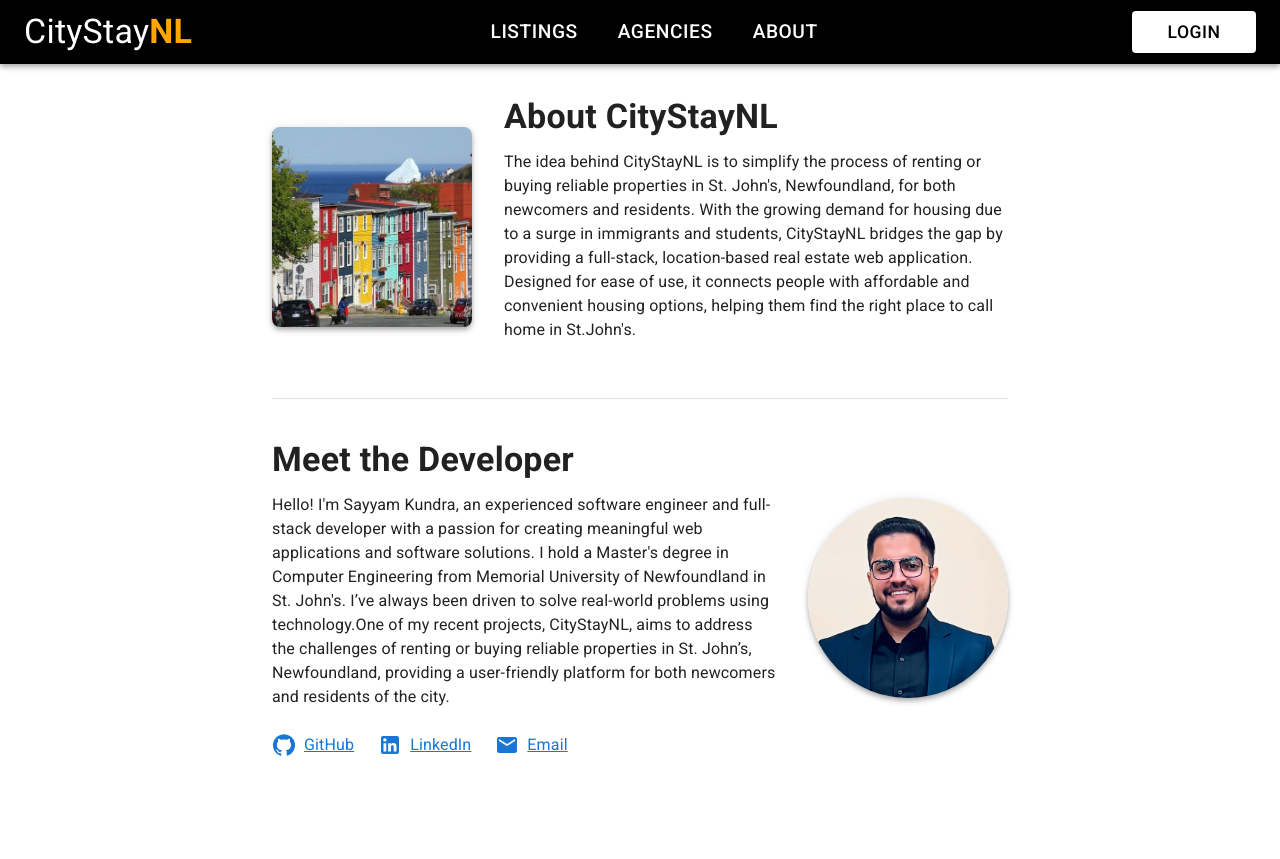
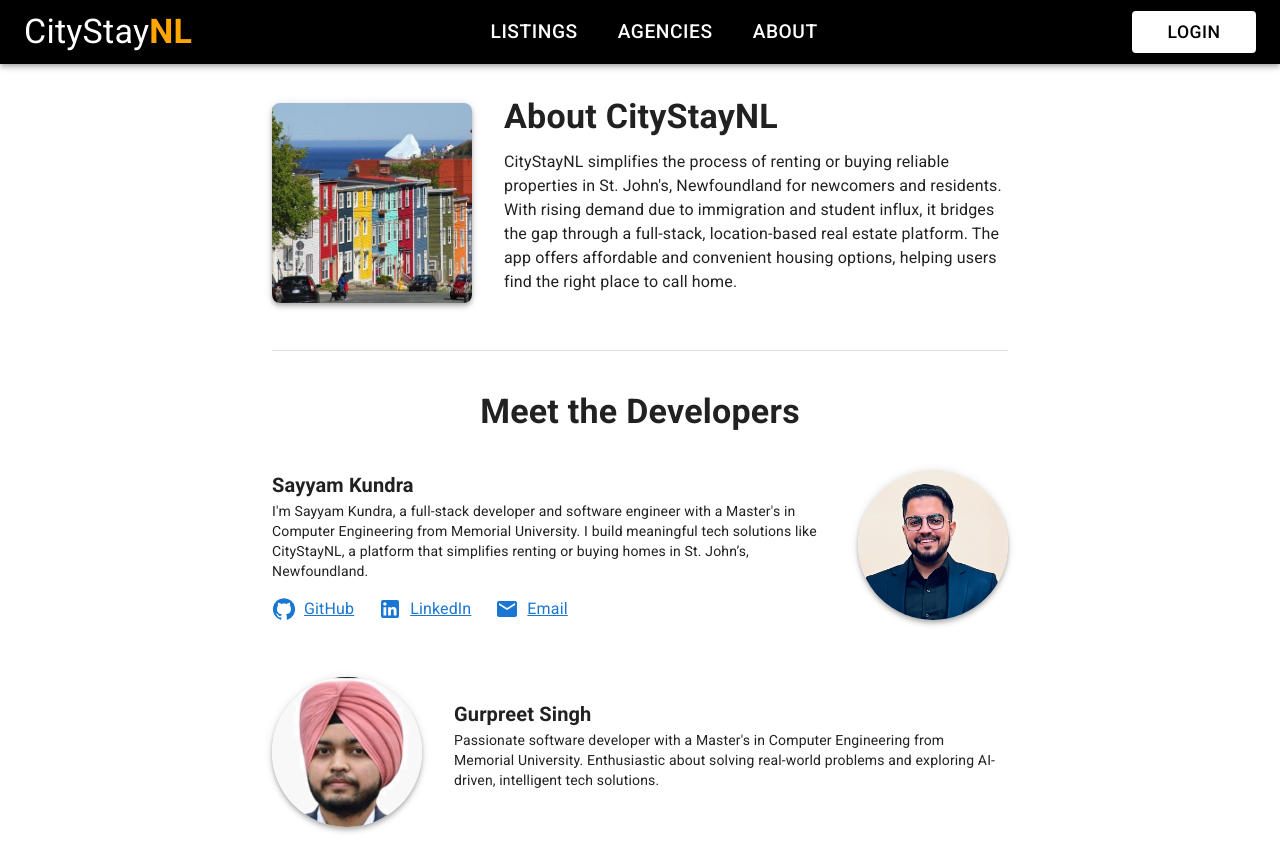
Before and after one commit to sayyam44/CityStay-Frontend, a React (Create React App) app: page /about in a window 1280 px wide. Before the commit the page ends 800 px from the top, so only its background shows below. Built offline with nearby package versions, Linux system fonts and the light colour scheme.

Commit message:
about_page

```diff
--- a/src/components/About.js
+++ b/src/components/About.js
@@ -1,135 +1,221 @@
+// import React from "react";
+// import { Box, Typography, Avatar, Link, Divider, useTheme } from "@mui/material";
+// import { GitHub, LinkedIn, Email } from "@mui/icons-material";
+// import citystaynl from './Assets/citystaynl.jpg';
+// import profile from './Assets/profile.jpg';
+
+
+// function About() {
+//   const theme = useTheme();
+
+//   return (
+//     <Box sx={{
+//       maxWidth: 800,
+//       margin: "0 auto",
+//       padding: 4,
+//       display: "flex",
+//       flexDirection: "column",
+//       gap: 3
+//     }}>
+//       {/* Top Section - About CityStayNL */}
+//       <Box sx={{
+//         display: "flex",
+//         flexDirection: { xs: "column", md: "row" },
+//         gap: 4,
+//         alignItems: "center"
+//       }}>
+//         <Box
+//           component="img"
+//           src={citystaynl}
+//           sx={{
+//             width: 200,
+//             height: 200,
+//             borderRadius: 2,
+//             boxShadow: theme.shadows[4],
+//             objectFit: 'cover'
+//           }}
+//         />
+//         <Box>
+//           <Typography variant="h4" gutterBottom sx={{ fontWeight: "bold" }}>
+//             About CityStayNL
+//           </Typography>
+//           <Typography variant="body1" paragraph>
+//           The idea behind CityStayNL is to simplify the process of renting or
+//           buying reliable properties in St. John's, Newfoundland, for
+//           both newcomers and residents. With the growing demand for
+//           housing due to a surge in immigrants and students, CityStayNL
+//           bridges the gap by providing a full-stack, location-based real estate
+//           web application. Designed for ease of use, it connects people
+//           with affordable and convenient housing options, helping them
+//           find the right place to call home in St.John's.
+//           </Typography>
+//         </Box>
+//       </Box>
+
+//       <Divider sx={{ my: 2 }} />
+
+//       {/* Bottom Section - About Developer */}
+//       <Box sx={{
+//         display: "flex",
+//         flexDirection: { xs: "column", md: "row" },
+//         gap: 4,
+//         alignItems: "center"
+//       }}>
+//         <Box sx={{ textAlign: { xs: "center", md: "left" } }}>
+//           <Typography variant="h4" gutterBottom sx={{ fontWeight: "bold" }}>
+//             Meet the Developer
+//           </Typography>
+//           <Typography variant="body1" paragraph>
+//           Hello! I'm Sayyam Kundra, an experienced software
+//           engineer and full-stack developer with a passion
+//           for creating meaningful web applications and software
+//           solutions. I hold a Master's degree in Computer
+//           Engineering from Memorial University of Newfoundland
+//           in St. John's. I’ve always been driven to solve
+//            real-world problems using technology.One of my
+//            recent projects, CityStayNL, aims to address the
+//            challenges of renting or buying reliable properties
+//            in St. John’s, Newfoundland, providing a
+//            user-friendly platform for both newcomers and
+//            residents of the city.
+//           </Typography>
+//           <Box sx={{
+//             display: "flex",
+//             gap: 3,
+//             mt: 3,
+//             justifyContent: { xs: "center", md: "flex-start" },
+//             flexWrap: 'wrap'
+//           }}>
+//             <Link
+//               href="https://github.com/sayyam44"
+//               target="_blank"
+//               rel="noopener"
+//               sx={{
+//                 display: "flex",
+//                 alignItems: "center",
+//                 textDecoration: 'underline'
+//               }}
+//             >
+//               <GitHub sx={{ mr: 1 }} /> GitHub
+//             </Link>
+//             <Link
+//               href="https://www.linkedin.com/in/sayyamkundra44/"
+//               target="_blank"
+//               rel="noopener"
+//               sx={{
+//                 display: "flex",
+//                 alignItems: "center",
+//                 textDecoration: 'underline'
+//               }}
+//             >
+//               <LinkedIn sx={{ mr: 1 }} /> LinkedIn
+//             </Link>
+//             <Link
+//               href="mailto:skundra@mun.ca"
+//               sx={{
+//                 display: "flex",
+//                 alignItems: "center",
+//                 textDecoration: 'underline'
+//               }}
+//             >
+//               <Email sx={{ mr: 1 }} /> Email
+//             </Link>
+//           </Box>
+//         </Box>
+//         <Avatar
+//           src={profile}
+//           sx={{
+//             width: 200,
+//             height: 200,
+//             boxShadow: theme.shadows[4]
+//           }}
+//         />
+//       </Box>
+//     </Box>
+//   );
+// }
+
+// export default About;
+
+
+          // The idea behind CityStayNL is to simplify the process of renting or
+          // buying reliable properties in St. John's, Newfoundland, for
+          // both newcomers and residents. With the growing demand for
+          // housing due to a surge in immigrants and students, CityStayNL
+          // bridges the gap by providing a full-stack, location-based real estate
+          // web application. Designed for ease of use, it connects people
+          // with affordable and convenient housing options, helping them
+          // find the right place to call home in St.John's.
+
+
+          // Hello! I'm Sayyam Kundra, an experienced software
+          // engineer and full-stack developer with a passion
+          // for creating meaningful web applications and software
+          // solutions. I hold a Master's degree in Computer
+          // Engineering from Memorial University of Newfoundland
+          // in St. John's. I’ve always been driven to solve
+          //  real-world problems using technology.One of my
+          //  recent projects, CityStayNL, aims to address the
+          //  challenges of renting or buying reliable properties
+          //  in St. John’s, Newfoundland, providing a
+          //  user-friendly platform for both newcomers and
+          //  residents of the city.
+
 import React from "react";
 import { Box, Typography, Avatar, Link, Divider, useTheme } from "@mui/material";
 import { GitHub, LinkedIn, Email } from "@mui/icons-material";
 import citystaynl from './Assets/citystaynl.jpg';
 import profile from './Assets/profile.jpg';
-
+import dev2 from './Assets/dev2.jpg'; // ✅ Add the second developer's image
 
 function About() {
   const theme = useTheme();
 
   return (
-    <Box sx={{
-      maxWidth: 800,
-      margin: "0 auto",
-      padding: 4,
-      display: "flex",
-      flexDirection: "column",
-      gap: 3
-    }}>
+    <Box sx={{ maxWidth: 800, margin: "0 auto", padding: 4, display: "flex", flexDirection: "column", gap: 3 }}>
       {/* Top Section - About CityStayNL */}
-      <Box sx={{
-        display: "flex",
-        flexDirection: { xs: "column", md: "row" },
-        gap: 4,
-        alignItems: "center"
-      }}>
-        <Box
-          component="img"
-          src={citystaynl}
-          sx={{
-            width: 200,
-            height: 200,
-            borderRadius: 2,
-            boxShadow: theme.shadows[4],
-            objectFit: 'cover'
-          }}
-        />
+      <Box sx={{ display: "flex", flexDirection: { xs: "column", md: "row" }, gap: 4, alignItems: "center" }}>
+        <Box component="img" src={citystaynl} sx={{ width: 200, height: 200, borderRadius: 2, boxShadow: theme.shadows[4], objectFit: 'cover' }} />
         <Box>
-          <Typography variant="h4" gutterBottom sx={{ fontWeight: "bold" }}>
-            About CityStayNL
-          </Typography>
+          <Typography variant="h4" gutterBottom sx={{ fontWeight: "bold" }}>About CityStayNL</Typography>
           <Typography variant="body1" paragraph>
-          The idea behind CityStayNL is to simplify the process of renting or
-          buying reliable properties in St. John's, Newfoundland, for
-          both newcomers and residents. With the growing demand for
-          housing due to a surge in immigrants and students, CityStayNL
-          bridges the gap by providing a full-stack, location-based real estate
-          web application. Designed for ease of use, it connects people
-          with affordable and convenient housing options, helping them
-          find the right place to call home in St.John's.
+          CityStayNL simplifies the process of renting or buying reliable properties in St. John's, Newfoundland for newcomers and residents.
+          With rising demand due to immigration and student influx, it bridges the gap through a full-stack, location-based real estate platform.
+          The app offers affordable and convenient housing options, helping users find the right place to call home.
           </Typography>
         </Box>
       </Box>
 
       <Divider sx={{ my: 2 }} />
 
-      {/* Bottom Section - About Developer */}
-      <Box sx={{
-        display: "flex",
-        flexDirection: { xs: "column", md: "row" },
-        gap: 4,
-        alignItems: "center"
-      }}>
-        <Box sx={{ textAlign: { xs: "center", md: "left" } }}>
-          <Typography variant="h4" gutterBottom sx={{ fontWeight: "bold" }}>
-            Meet the Developer
-          </Typography>
-          <Typography variant="body1" paragraph>
-          Hello! I'm Sayyam Kundra, an experienced software
-          engineer and full-stack developer with a passion
-          for creating meaningful web applications and software
-          solutions. I hold a Master's degree in Computer
-          Engineering from Memorial University of Newfoundland
-          in St. John's. I’ve always been driven to solve
-           real-world problems using technology.One of my
-           recent projects, CityStayNL, aims to address the
-           challenges of renting or buying reliable properties
-           in St. John’s, Newfoundland, providing a
-           user-friendly platform for both newcomers and
-           residents of the city.
-          </Typography>
-          <Box sx={{
-            display: "flex",
-            gap: 3,
-            mt: 3,
-            justifyContent: { xs: "center", md: "flex-start" },
-            flexWrap: 'wrap'
-          }}>
-            <Link
-              href="https://github.com/sayyam44"
-              target="_blank"
-              rel="noopener"
-              sx={{
-                display: "flex",
-                alignItems: "center",
-                textDecoration: 'underline'
-              }}
-            >
-              <GitHub sx={{ mr: 1 }} /> GitHub
-            </Link>
-            <Link
-              href="https://www.linkedin.com/in/sayyamkundra44/"
-              target="_blank"
-              rel="noopener"
-              sx={{
-                display: "flex",
-                alignItems: "center",
-                textDecoration: 'underline'
-              }}
-            >
-              <LinkedIn sx={{ mr: 1 }} /> LinkedIn
-            </Link>
-            <Link
-              href="mailto:skundra@mun.ca"
-              sx={{
-                display: "flex",
-                alignItems: "center",
-                textDecoration: 'underline'
-              }}
-            >
-              <Email sx={{ mr: 1 }} /> Email
-            </Link>
+      {/* Bottom Section - About Developers */}
+      <Typography variant="h4" gutterBottom sx={{ fontWeight: "bold", textAlign: "center" }}>Meet the Developers</Typography>
+
+      {/* Developer 1 */}
+      <Box sx={{ display: "flex", flexDirection: { xs: "column", md: "row" }, gap: 4, alignItems: "center" }}>
+        <Box sx={{ textAlign: { xs: "center", md: "left" }, flex: 1 }}>
+          <Typography variant="h6" sx={{ fontWeight: "bold" }}>Sayyam Kundra</Typography>
+          <Typography variant="body2" paragraph>
+          I'm Sayyam Kundra, a full-stack developer and software engineer with a Master's in Computer Engineering from Memorial University.
+          I build meaningful tech solutions like CityStayNL, a platform that simplifies renting or buying homes in St. John’s, Newfoundland.          </Typography>
+          <Box sx={{ display: "flex", gap: 3, mt: 2, justifyContent: { xs: "center", md: "flex-start" }, flexWrap: 'wrap' }}>
+            <Link href="https://github.com/sayyam44" target="_blank" rel="noopener" sx={{ display: "flex", alignItems: "center", textDecoration: 'underline' }}><GitHub sx={{ mr: 1 }} /> GitHub</Link>
+            <Link href="https://www.linkedin.com/in/sayyamkundra44/" target="_blank" rel="noopener" sx={{ display: "flex", alignItems: "center", textDecoration: 'underline' }}><LinkedIn sx={{ mr: 1 }} /> LinkedIn</Link>
+            <Link href="mailto:skundra@mun.ca" sx={{ display: "flex", alignItems: "center", textDecoration: 'underline' }}><Email sx={{ mr: 1 }} /> Email</Link>
           </Box>
         </Box>
-        <Avatar
-          src={profile}
-          sx={{
-            width: 200,
-            height: 200,
-            boxShadow: theme.shadows[4]
-          }}
-        />
+        <Avatar src={profile} sx={{ width: 150, height: 150, boxShadow: theme.shadows[4] }} />
+      </Box>
+
+      {/* Developer 2 */}
+      <Box sx={{ display: "flex", flexDirection: { xs: "column", md: "row-reverse" }, gap: 4, alignItems: "center", mt: 4 }}>
+        <Box sx={{ textAlign: { xs: "center", md: "left" }, flex: 1 }}>
+          <Typography variant="h6" sx={{ fontWeight: "bold" }}>Gurpreet Singh</Typography>
+          <Typography variant="body2" paragraph>
+          Passionate software developer with a Master's in Computer Engineering from Memorial University.
+          Enthusiastic about solving real-world problems and exploring AI-driven, intelligent tech solutions.          </Typography>
+        </Box>
+        <Avatar src={dev2} sx={{ width: 150, height: 150, boxShadow: theme.shadows[4] }} />
       </Box>
     </Box>
   );
--- a/src/components/AddProperty.js
+++ b/src/components/AddProperty.js
@@ -199,11 +199,6 @@ const rentalFrequencyOptions = [
 
 function AddProperty() {
     const navigate = useNavigate();
-
-    //The useContext hook in React allows you to access the value of
-    //a context within a functional component, enabling you to share
-    //state or values across components without passing props down
-    //manually.(here it is used to store userid for seller in this form)
     const GlobalState = useContext(StateContext);
 
     const initialState = {
--- a/src/components/Profile.js
+++ b/src/components/Profile.js
@@ -156,7 +156,7 @@ function Profile() {
             <Grid2>
                     <Typography
                         variant="h5"
-                        style={{textAlign: 'center',marginTop: '1rem'}}>
+                   z     style={{textAlign: 'center',marginTop: '1rem'}}>
                             Welcome{" "}
                             <span style={{color: 'green',fontWeight:'bolder'}}>
                             {GlobalState.userUsername}</span>
```
Also changed, not shown: src/components/Assets/dev2.jpg (added).
